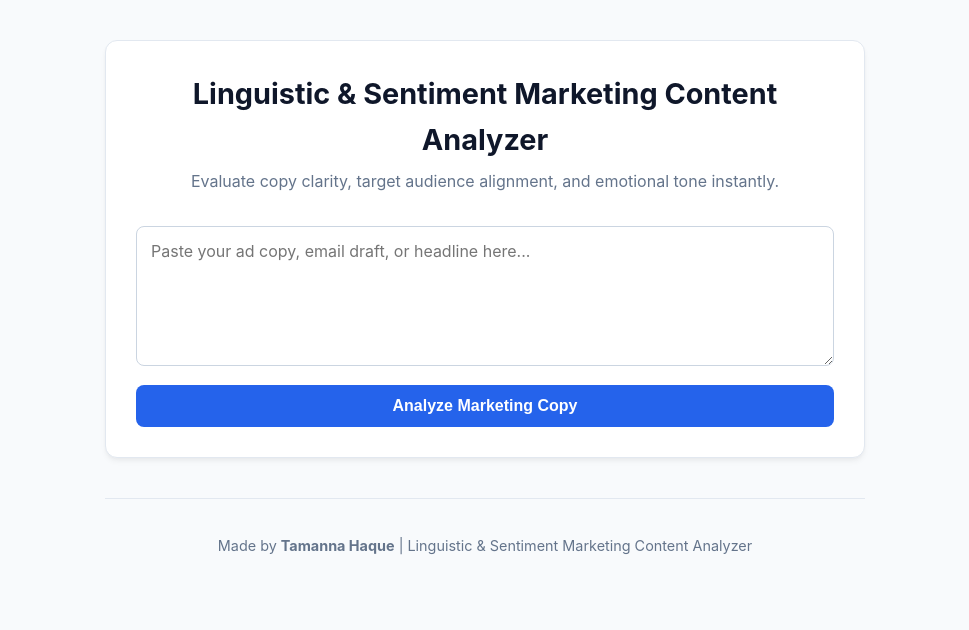
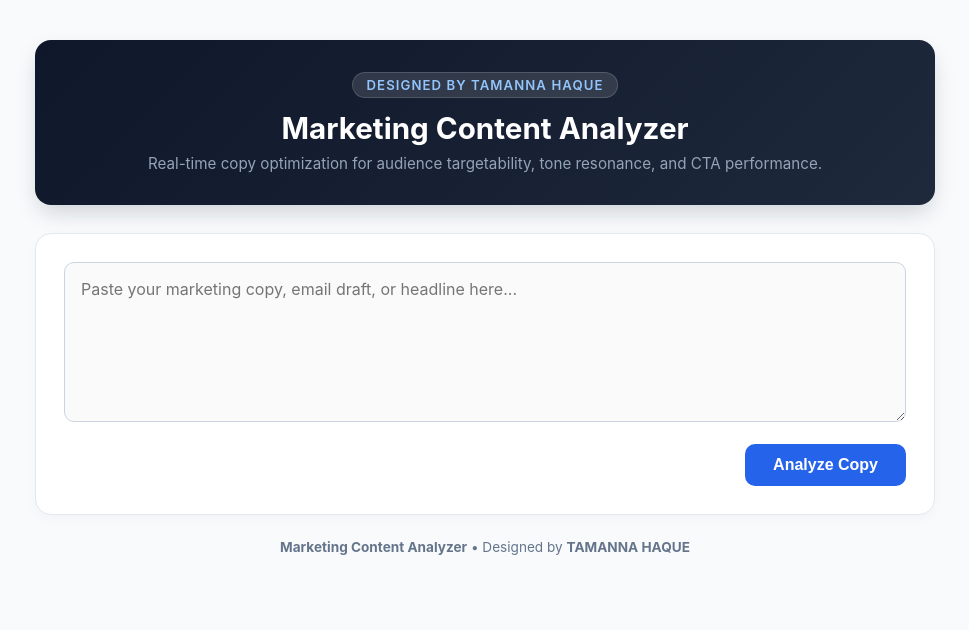
Before and after one commit to haquetamanna08-maker/Linguistic_analyzer, a Flask app: page / in a window 1280 px wide. Shown: the top 630 px of the page, without its empty margins (155-1124 px from the left). Run offline with Flask 3, Linux system fonts and the light colour scheme.

Commit message:
Update index.html

```diff
--- a/templates/index.html
+++ b/templates/index.html
@@ -3,71 +3,300 @@
 <head>
     <meta charset="UTF-8">
     <meta name="viewport" content="width=device-width, initial-scale=1.0">
-    <title>Marketing Content Analyzer</title>
+    <title>Marketing Content Analyzer | Designed by TAMANNA HAQUE</title>
     <style>
-        * { box-sizing: border-box; }
-        body { font-family: 'Inter', system-ui, -apple-system, sans-serif; max-width: 800px; margin: 40px auto; padding: 0 20px; line-height: 1.6; color: #1e293b; background-color: #f8fafc; }
-        .card { background: white; padding: 30px; border-radius: 12px; box-shadow: 0 4px 6px -1px rgba(0,0,0,0.05), 0 2px 4px -1px rgba(0,0,0,0.03); margin-bottom: 25px; border: 1px solid #e2e8f0; }
-        h1 { color: #0f172a; text-align: center; font-size: 1.8rem; margin-top: 0; margin-bottom: 6px; }
-        textarea { width: 100%; height: 140px; padding: 14px; border: 1px solid #cbd5e1; border-radius: 8px; font-size: 1rem; font-family: inherit; margin-top: 15px; }
-        textarea:focus { outline: none; border-color: #2563eb; ring: 2px #2563eb; }
-        button { background-color: #2563eb; color: white; padding: 12px 24px; border: none; border-radius: 8px; cursor: pointer; font-size: 1rem; font-weight: 600; width: 100%; margin-top: 12px; transition: background 0.2s; }
-        button:hover { background-color: #1d4ed8; }
-        .grid { display: grid; grid-template-columns: 1fr 1fr; gap: 15px; margin-top: 15px; }
-        @media (max-width: 600px) { .grid { grid-template-columns: 1fr; } }
-        .metric-box { background: #f1f5f9; padding: 16px; border-radius: 8px; border-left: 4px solid #2563eb; }
-        .metric-title { font-size: 0.8rem; text-transform: uppercase; letter-spacing: 0.05em; color: #64748b; font-weight: 700; }
-        .metric-value { font-size: 1.05rem; font-weight: 600; color: #0f172a; margin: 4px 0; }
-        .metric-tip { font-size: 0.9rem; color: #475569; }
-        footer { margin-top: 40px; padding: 20px 0; text-align: center; font-size: 0.9rem; color: #64748b; border-top: 1px solid #e2e8f0; }
+        :root {
+            --bg-gradient: linear-gradient(135deg, #0f172a 0%, #1e293b 100%);
+            --page-bg: #f8fafc;
+            --card-bg: #ffffff;
+            --text-main: #0f172a;
+            --text-muted: #64748b;
+            --primary: #2563eb;
+            --primary-hover: #1d4ed8;
+            --accent-border: #cbd5e1;
+            --box-bg: #f1f5f9;
+        }
+
+        body {
+            font-family: -apple-system, BlinkMacSystemFont, "Segoe UI", Roboto, Helvetica, Arial, sans-serif;
+            background-color: var(--page-bg);
+            color: var(--text-main);
+            margin: 0;
+            padding: 40px 20px;
+            display: flex;
+            justify-content: center;
+        }
+
+        .container {
+            max-width: 900px;
+            width: 100%;
+        }
+
+        header {
+            background: var(--bg-gradient);
+            color: #ffffff;
+            padding: 32px 28px;
+            border-radius: 16px;
+            text-align: center;
+            box-shadow: 0 10px 25px -5px rgba(15, 23, 42, 0.2);
+            margin-bottom: 28px;
+        }
+
+        header h1 {
+            font-size: 1.85rem;
+            margin: 0 0 8px 0;
+            font-weight: 700;
+        }
+
+        .author-badge {
+            display: inline-block;
+            background: rgba(255, 255, 255, 0.12);
+            padding: 4px 14px;
+            border-radius: 20px;
+            font-size: 0.825rem;
+            letter-spacing: 0.08em;
+            text-transform: uppercase;
+            font-weight: 600;
+            color: #93c5fd;
+            margin-bottom: 12px;
+            border: 1px solid rgba(255, 255, 255, 0.15);
+        }
+
+        header p {
+            color: #94a3b8;
+            font-size: 0.95rem;
+            margin: 0;
+        }
+
+        .card {
+            background: var(--card-bg);
+            border: 1px solid #e2e8f0;
+            border-radius: 16px;
+            padding: 28px;
+            box-shadow: 0 4px 12px rgba(0, 0, 0, 0.03);
+            margin-bottom: 24px;
+        }
+
+        textarea {
+            width: 100%;
+            height: 160px;
+            padding: 16px;
+            border: 1.5px solid #cbd5e1;
+            border-radius: 10px;
+            font-size: 1rem;
+            font-family: inherit;
+            resize: vertical;
+            box-sizing: border-box;
+            outline: none;
+            transition: all 0.2s ease;
+            background-color: #fafafa;
+        }
+
+        textarea:focus {
+            border-color: var(--primary);
+            background-color: #ffffff;
+            box-shadow: 0 0 0 4px rgba(37, 99, 235, 0.1);
+        }
+
+        .button-group {
+            margin-top: 18px;
+            display: flex;
+            justify-content: flex-end;
+        }
+
+        button {
+            background-color: var(--primary);
+            color: #ffffff;
+            border: none;
+            border-radius: 10px;
+            padding: 12px 28px;
+            font-size: 1rem;
+            font-weight: 600;
+            cursor: pointer;
+            transition: all 0.2s ease;
+        }
+
+        button:hover {
+            background-color: var(--primary-hover);
+            transform: translateY(-1px);
+        }
+
+        .results-section-header {
+            font-size: 1.25rem;
+            font-weight: 700;
+            margin: 0 0 20px 0;
+        }
+
+        .results-grid {
+            display: grid;
+            grid-template-columns: repeat(2, 1fr);
+            gap: 16px;
+        }
+
+        .result-box {
+            background-color: var(--box-bg);
+            border-radius: 12px;
+            padding: 20px;
+            border: 1px solid var(--accent-border);
+        }
+
+        .result-box.full-width {
+            grid-column: 1 / -1;
+        }
+
+        .result-box h4 {
+            margin: 0 0 8px 0;
+            font-size: 0.75rem;
+            text-transform: uppercase;
+            letter-spacing: 0.08em;
+            color: var(--text-muted);
+            font-weight: 700;
+        }
+
+        .result-box p {
+            margin: 0;
+            font-size: 1.05rem;
+            font-weight: 700;
+            color: var(--text-main);
+            line-height: 1.4;
+        }
+
+        .result-box span {
+            display: block;
+            margin-top: 8px;
+            font-size: 0.875rem;
+            font-weight: 400;
+            color: var(--text-muted);
+            line-height: 1.4;
+        }
+
+        .metrics-grid {
+            display: grid;
+            grid-template-columns: 1fr 1fr;
+            gap: 16px;
+            margin-top: 16px;
+        }
+
+        .metric-card {
+            background: #ffffff;
+            border: 1.5px solid #e2e8f0;
+            border-radius: 12px;
+            padding: 16px 20px;
+            display: flex;
+            align-items: center;
+            justify-content: space-between;
+        }
+
+        .metric-card div label {
+            display: block;
+            font-size: 0.75rem;
+            text-transform: uppercase;
+            letter-spacing: 0.06em;
+            color: var(--text-muted);
+            font-weight: 700;
+        }
+
+        .metric-card div span {
+            font-size: 1.2rem;
+            font-weight: 700;
+            color: var(--primary);
+        }
+
+        footer {
+            text-align: center;
+            margin-top: 20px;
+            font-size: 0.85rem;
+            color: var(--text-muted);
+        }
+
+        @media (max-width: 640px) {
+            .results-grid, .metrics-grid {
+                grid-template-columns: 1fr;
+            }
+        }
     </style>
 </head>
 <body>
 
+<div class="container">
+    <header>
+        <div class="author-badge">Designed by TAMANNA HAQUE</div>
+        <h1>Marketing Content Analyzer</h1>
+        <p>Real-time copy optimization for audience targetability, tone resonance, and CTA performance.</p>
+    </header>
+
     <div class="card">
-        <h1>Linguistic & Sentiment Marketing Content Analyzer</h1>
-        <p style="text-align: center; color: #64748b; margin-top: 0;">Evaluate copy clarity, target audience alignment, and emotional tone instantly.</p>
+        <form method="POST" action="/">
+            <textarea
+                name="marketing_text"
+                placeholder="Paste your marketing copy, email draft, or headline here..."
+                required>{{ text_input }}</textarea>
 
-        <form method="POST">
-            <textarea name="content" placeholder="Paste your ad copy, email draft, or headline here..." required>{{ original_text }}</textarea>
-            <button type="submit">Analyze Marketing Copy</button>
+            <div class="button-group">
+                <button type="submit">Analyze Copy</button>
+            </div>
         </form>
     </div>
 
-    {% if results %}
+    {% if analysis %}
     <div class="card">
-        <h2 style="margin-top: 0; font-size: 1.3rem; color: #0f172a;">Marketing Intelligence Dashboard</h2>
+        <div class="results-section-header">
+            📊 Copy Intelligence Breakdown
+        </div>
 
-        <div class="grid">
-            <div class="metric-box">
-                <div class="metric-title">Target Audience & Channel</div>
-                <div class="metric-value">{{ results.audience }}</div>
-                <div class="metric-tip">{{ results.channel_tip }}</div>
+        <div class="results-grid">
+            <div class="result-box">
+                <h4>Target Channel & Audience</h4>
+                <p>{{ analysis.audience }}</p>
+                <span>{{ analysis.channel_tip }}</span>
             </div>
 
-            <div class="metric-box">
-                <div class="metric-title">Brand Tone & Emotion</div>
-                <div class="metric-value">{{ results.tone }}</div>
-                <div class="metric-tip">{{ results.tone_tip }}</div>
+            <div class="result-box">
+                <h4>Tone & Energy Profile</h4>
+                <p>{{ analysis.tone }}</p>
+                <span>{{ analysis.tone_tip }}</span>
             </div>
 
-            <div class="metric-box">
-                <div class="metric-title">Call To Action (CTA)</div>
-                <div class="metric-value">{{ results.cta_feedback }}</div>
+            <div class="result-box full-width">
+                <h4>Call-To-Action (CTA) Verification</h4>
+                <p>{{ analysis.cta_feedback }}</p>
             </div>
 
-            <div class="metric-box">
-                <div class="metric-title">Content Volume</div>
-                <div class="metric-value">{{ results.word_count }} words</div>
-                <div class="metric-tip">Est. reading time: {{ results.reading_time }} min</div>
+            <div class="result-box">
+                <h4>🔍 Spelling & Typo Check</h4>
+                <p style="font-weight: normal; font-size: 0.95rem;">{{ analysis.spelling_feedback | safe }}</p>
+            </div>
+
+            <div class="result-box">
+                <h4>📏 Sentence Length (Target: 10–20 Words)</h4>
+                <p>{{ analysis.sentence_length_feedback }}</p>
+            </div>
+        </div>
+
+        <div class="metrics-grid">
+            <div class="metric-card">
+                <div>
+                    <label>Total Word Count</label>
+                    <span>{{ analysis.word_count }} Words</span>
+                </div>
+                <div style="font-size: 1.5rem;">📝</div>
+            </div>
+
+            <div class="metric-card">
+                <div>
+                    <label>Est. Reading Time</label>
+                    <span>{% if analysis.reading_time == '< 1 min' %}&lt; 1 min{% else %}{{ analysis.reading_time }} mins{% endif %}</span>
+                </div>
+                <div style="font-size: 1.5rem;">⏱️</div>
             </div>
         </div>
     </div>
     {% endif %}
 
     <footer>
-        <p>Made by <strong>Tamanna Haque</strong> | Linguistic & Sentiment Marketing Content Analyzer</p>
+        <p><strong>Marketing Content Analyzer</strong> &bull; Designed by <strong>TAMANNA HAQUE</strong></p>
     </footer>
+</div>
 
 </body>
 </html>
```
